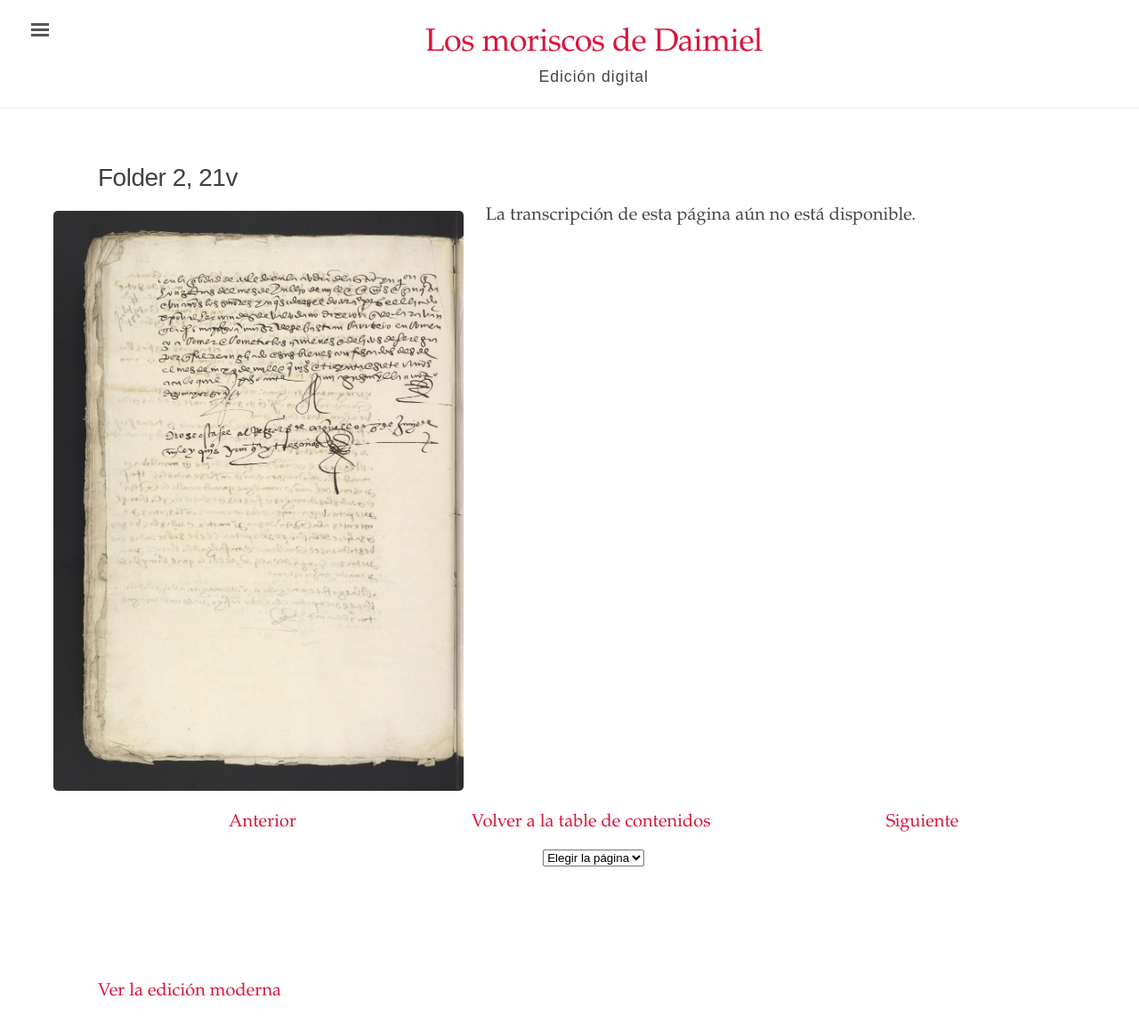
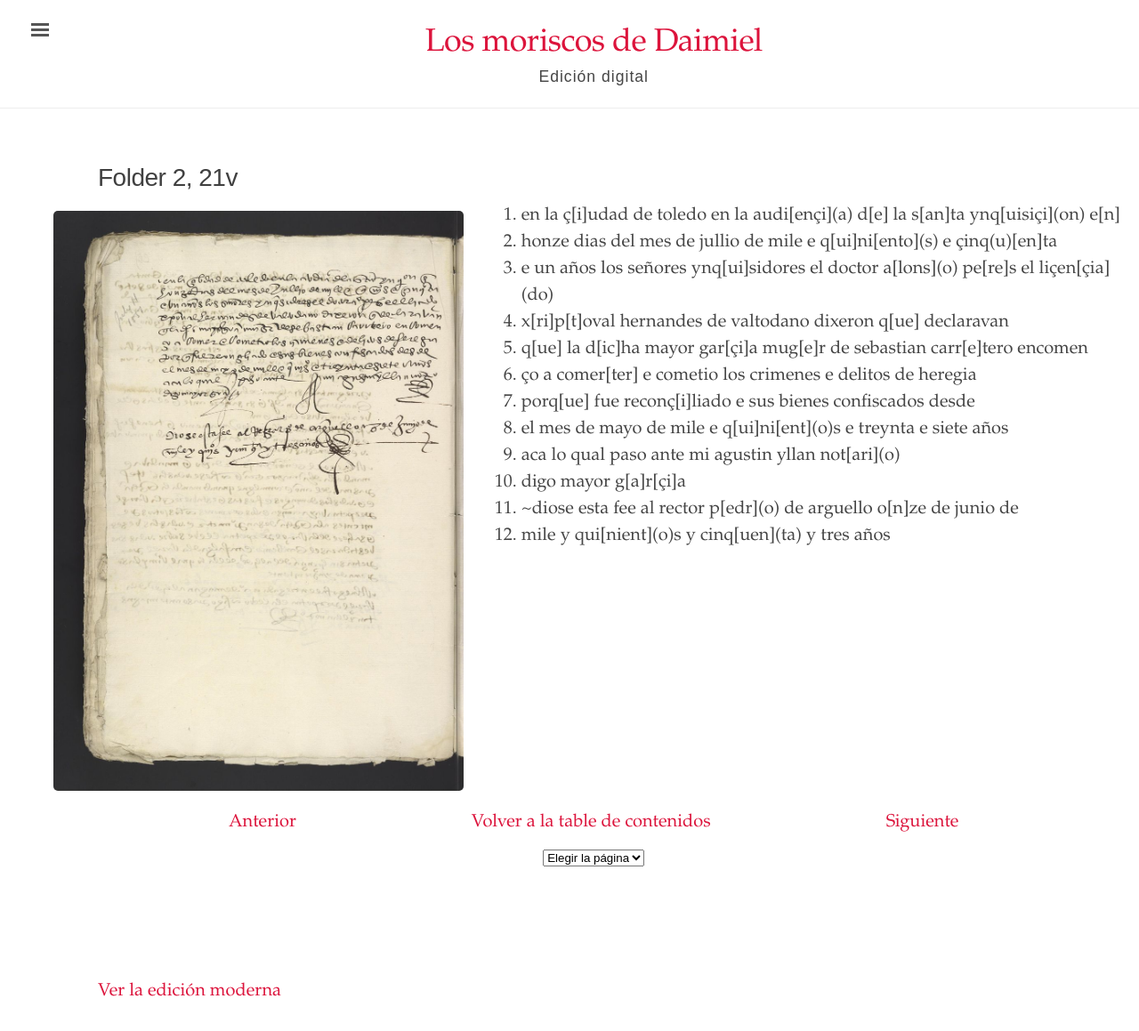
Before and after one commit to digbmc/moriscos-daimel, a Jekyll site: the page built from _texts/folder-2-21v.md, in a window 1280 px wide and 1209 px high. Shown: the top 1159 px of the window at 89% size. Built offline with Jekyll 4.4.1, drawn with Linux system fonts in a browser that asks for light colours.

Commit message:
Update folder-2-21v.md

```diff
--- a/_texts/folder-2-21v.md
+++ b/_texts/folder-2-21v.md
@@ -5,4 +5,15 @@ image: /assets/images/Folder_2_21v.jpg
 body_class: wide-page
 order: 42
 ---
-La transcripción de esta página aún no está disponible.
+1. en la ç\[i\]udad de toledo en la audi\[ençi\](a) d\[e\] la s\[an\]ta ynq\[uisiçi\](on) e\[n\]
+2. honze dias del mes de jullio de mile e q\[ui\]ni\[ento\](s) e çinq(u)\[en\]ta
+3. e un años los señores ynq\[ui\]sidores el doctor a\[lons\](o) pe\[re\]s el liçen\[çia\](do)
+4. x\[ri\]p\[t\]oval hernandes de valtodano dixeron q\[ue\] declaravan
+5. q\[ue\] la d\[ic\]ha mayor gar\[çi\]a mug\[e\]r de sebastian carr\[e\]tero encomen
+6. ço a comer\[ter\] e cometio los crimenes e delitos de heregia
+7. porq\[ue\] fue reconç\[i\]liado e sus bienes confiscados desde
+8. el mes de mayo de mile e q\[ui\]ni\[ent\](o)s e treynta e siete años
+9. aca lo qual paso ante mi agustin yllan not\[ari\](o)
+10. digo mayor g\[a\]r\[çi\]a
+11. ~diose esta fee al rector p\[edr\](o) de arguello o\[n\]ze de junio de
+12. mile y qui\[nient\](o)s y cinq\[uen\](ta) y tres años
```
